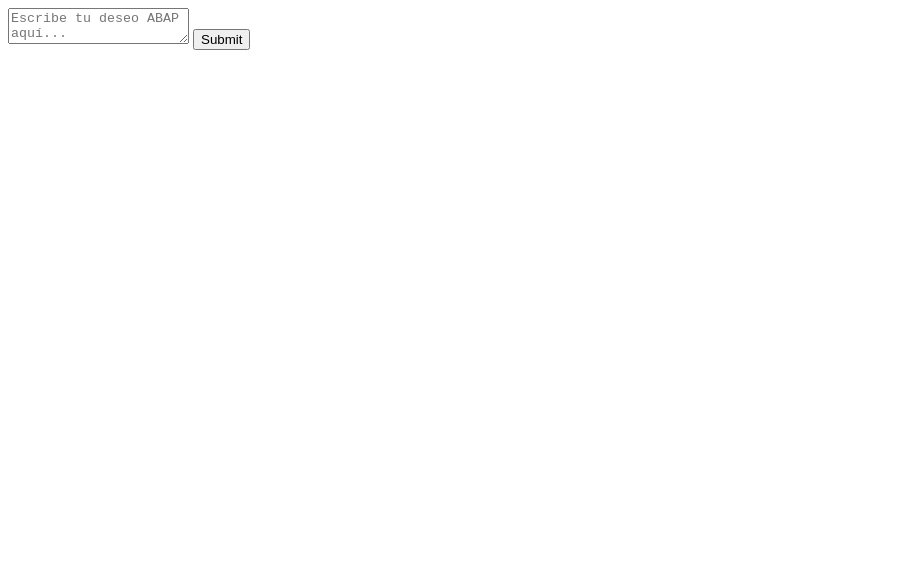
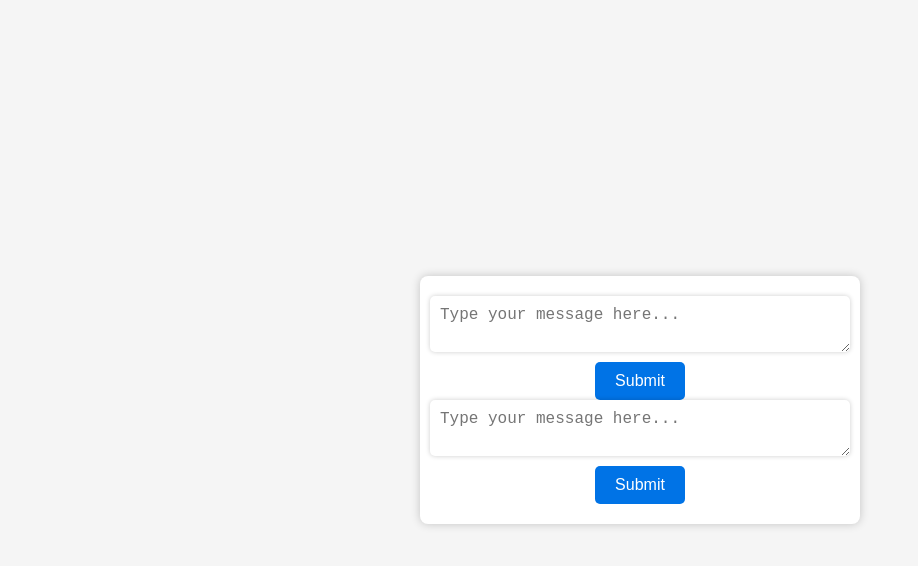
Before and after one commit to lasheralberto/abapgpt, a plain HTML site: page index.html in a window 1280 px wide. Shown: the whole page, without its empty margins (0-918 px from the left). Drawn offline with Linux system fonts and the light colour scheme.

Commit message:
Update index.html

```diff
--- a/index.html
+++ b/index.html
@@ -5,13 +5,60 @@
     <meta name="viewport" content="width=device-width, initial-scale=1.0">
     <title>Chat Interface</title>
     <style>
-        <!-- Your CSS styles here -->
+        body {
+            font-family: Arial, sans-serif;
+            background-color: #f5f5f5;
+            margin: 0;
+            padding: 0;
+            display: flex;
+            justify-content: center;
+            align-items: center;
+            height: 100vh;
+        }
+
+        .chat-box {
+            background-color: white;
+            box-shadow: 0px 0px 10px rgba(0, 0, 0, 0.2);
+            border-radius: 8px;
+            padding: 20px;
+            width: 400px;
+            display: flex;
+            flex-direction: column;
+            align-items: center;
+        }
+
+        .input-box {
+            width: 100%;
+            border: none;
+            padding: 10px;
+            border-radius: 5px;
+            margin-bottom: 10px;
+            font-size: 16px;
+            box-shadow: 0px 0px 5px rgba(0, 0, 0, 0.2);
+        }
+
+        .submit-button {
+            background-color: #0073e6;
+            color: white;
+            border: none;
+            padding: 10px 20px;
+            border-radius: 5px;
+            cursor: pointer;
+            font-size: 16px;
+            transition: background-color 0.3s ease;
+        }
+
+        .submit-button:hover {
+            background-color: #005bbf;
+        }
     </style>
 </head>
 <body>
     <div class="chat-box">
-        <textarea class="input-box" id="textbox" placeholder="Escribe tu deseo ABAP aquí..."></textarea>
-        <button class="submit-button" onclick="submitMessage()">Submit</button>
+        <textarea class="input-box" id="textbox1" placeholder="Type your message here..."></textarea>
+        <button class="submit-button" onclick="submitMessage(document.getElementById('textbox1'))">Submit</button>
+        <textarea class="input-box" id="textbox2" placeholder="Type your message here..."></textarea>
+        <button class="submit-button" onclick="submitMessage(document.getElementById('textbox2'))">Submit</button>
     </div>
 
     <script>
```
